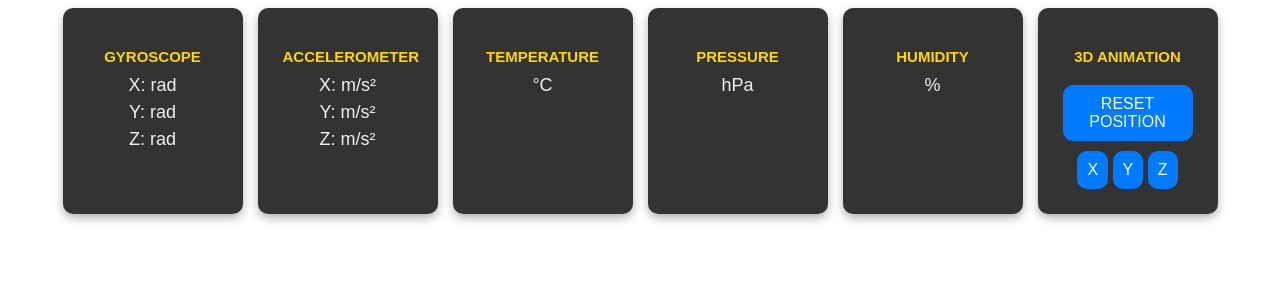
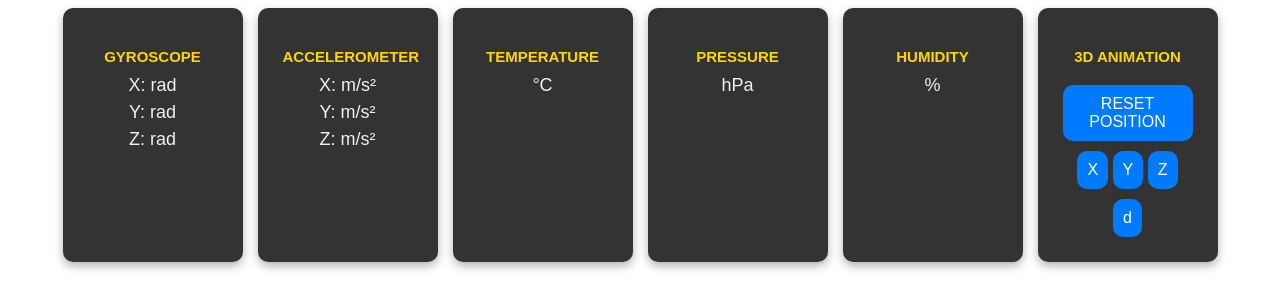
Before and after one commit to Batbold612/batbold612, a plain HTML site: page index.html in a window 1280 px wide. Shown: the part 192-500 px from the top of the page. Drawn offline with nearby package versions, Linux system fonts and the light colour scheme; no server answers.

Commit message:
Update index.html

```diff
--- a/index.html
+++ b/index.html
@@ -190,6 +190,7 @@
         <button onclick="resetPosition(this)">X</button>
         <button onclick="resetPosition(this)">Y</button>
         <button onclick="resetPosition(this)">Z</button>
+        <button onclick="href='mpu6050'">d</button>
       </div>
     </div>
 
```
